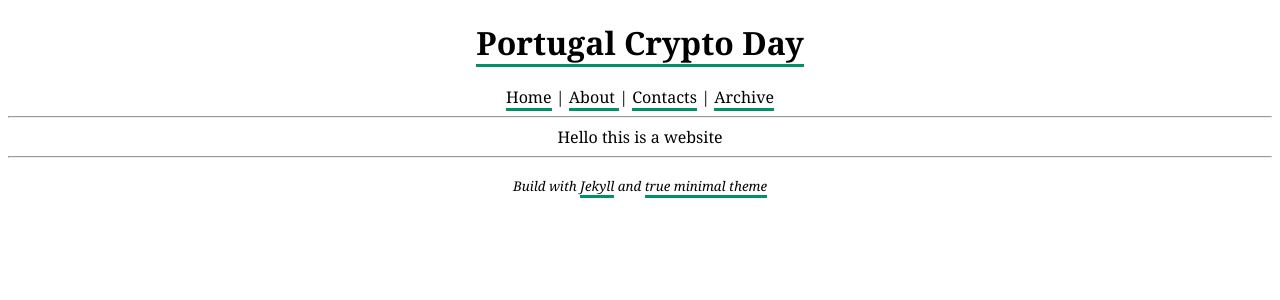
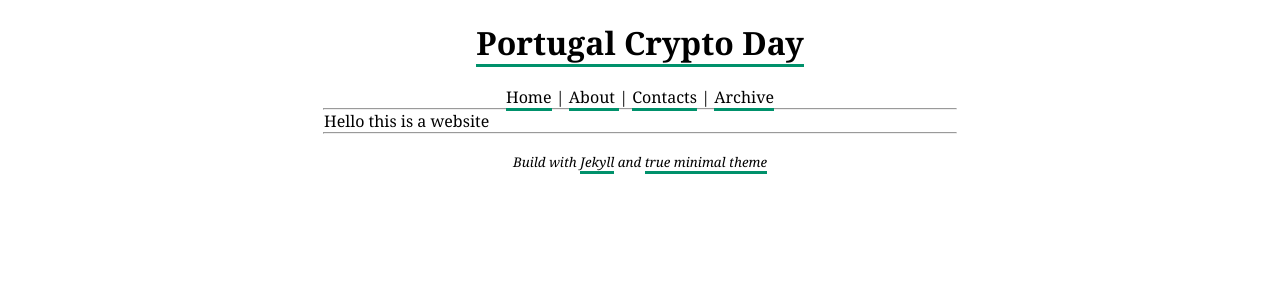
Before and after one commit to cryptoday-pt/cryptoday-pt.github.io, a Jekyll site: the page built from index.html, in a window 1280 px wide. Shown: the top 300 px of the page. Built offline with Jekyll 4.4.1, drawn with Linux system fonts in a browser that asks for light colours; the list of posts is cut into pages by our own code.

Commit message:
try to centrally align main content

```diff
--- a/assets/css/syntax.css
+++ b/assets/css/syntax.css
@@ -79,3 +79,14 @@ a:hover {
   background-color: var(--hovercolor);
   color: black;
 }
+
+hr {
+  width: 50%;
+  margin: 0 auto;
+}
+
+#main {
+  text-align: left;
+  width: 50%;
+  margin: 0 auto;
+}
--- a/index.html
+++ b/index.html
@@ -2,4 +2,6 @@
 layout: default
 ---
 
-Hello this is a website
+<div id="main">
+    Hello this is a website
+</div>
```
